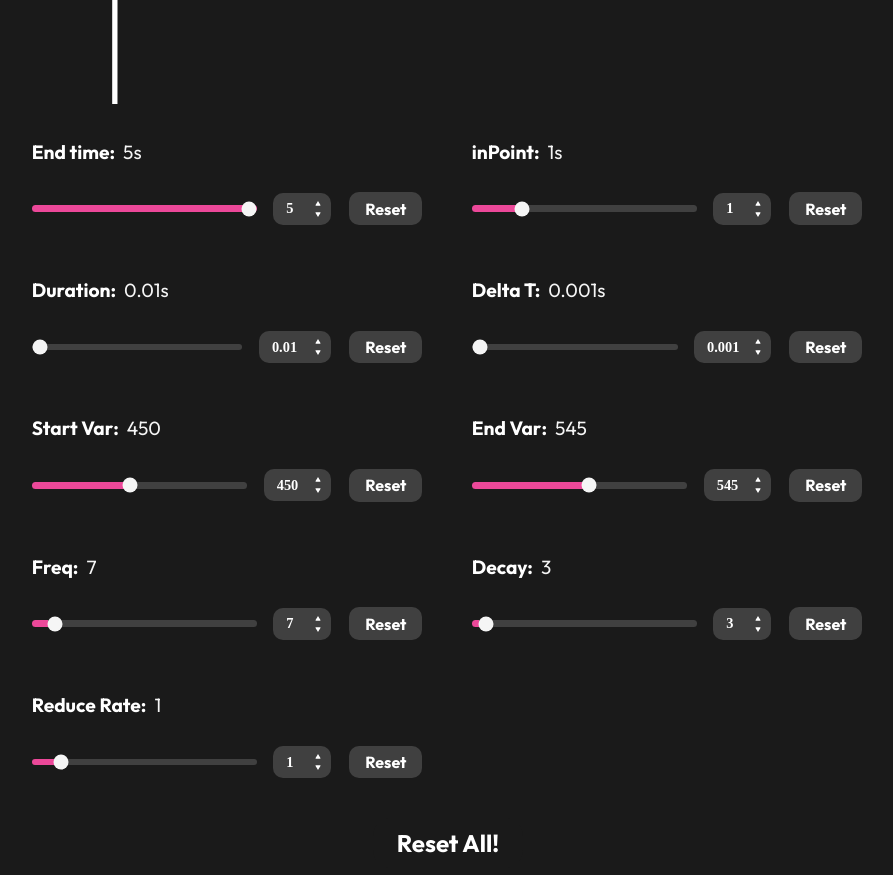
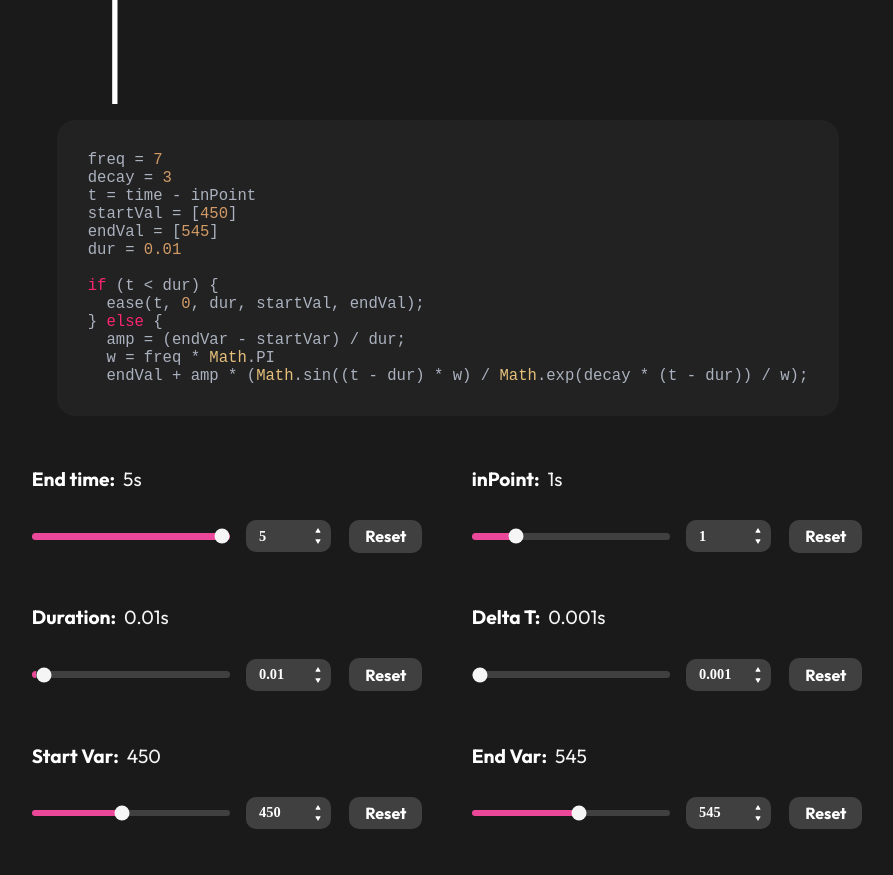
Before and after one commit to Phonedolly/next-next-overshoot-sim, a Next.js app: page / in a window 1280 px wide. Shown: the part 780-1655 px from the top of the page, without its empty margins (192-1085 px from the left). Built offline with nearby package versions, Linux system fonts and the light colour scheme.

Commit message:
add code block

```diff
--- a/package.json
+++ b/package.json
@@ -15,6 +15,7 @@
     "next": "13.3.1",
     "react": "18.2.0",
     "react-dom": "18.2.0",
+    "react-syntax-highlighter": "^15.5.0",
     "styled-components": "^5.3.10"
   }
 }
--- a/pages/index.js
+++ b/pages/index.js
@@ -1,14 +1,17 @@
-import Head from 'next/head'
-import Image from 'next/image'
-import { Outfit } from 'next/font/google'
-import styles from '@/styles/Home.module.css'
-import styled, { css } from 'styled-components'
-import { motion } from 'framer-motion'
-import React from 'react'
-import { useEffect } from 'react'
+import Head from 'next/head';
+import Image from 'next/image';
+import { Outfit, JetBrains_Mono } from 'next/font/google';
+import styles from '@/styles/Home.module.css';
+import styled, { css } from 'styled-components';
+import { motion } from 'framer-motion';
+import Highlight from 'react-highlight';
+import React from 'react';
+import { useEffect } from 'react';
+import SyntaxHighlighter from 'react-syntax-highlighter';
+import { atomOneDarkReasonable as theme } from 'react-syntax-highlighter/dist/cjs/styles/hljs';
 
 const outfit = Outfit({ subsets: ['latin'] })
-console.log(outfit)
+const jetBrainsMono = JetBrains_Mono({ subsets: ['latin'] });
 const REDUCE_RATE = 1;
 const X_AMPLIFY_FACTOR = 600;
 const DIFF_X = 0.53;
@@ -70,6 +73,16 @@ const Container = styled.main`
       margin: 3rem 15vw;
     }
 `;
+
+// const StyledHightlight = styled(Highlight)`
+//   /* background-color: hsl(0, 0%, 10%); */
+//   border-radius: 18px;
+//   font-size: 1.2em;
+//   .hljs{
+
+//   }
+// `
+
 const OptionsContainer = styled.div`
 
   gap: 1.5em 2em;
@@ -136,7 +149,7 @@ const Title = styled.h1`
   `;
 
 
-const Range = styled(motion.input)`
+const Range = styled.input`
 appearance: none;
 width: 100%;
 background-color: transparent;
@@ -148,7 +161,7 @@ cursor: pointer;
 background-image: linear-gradient(to right, #ec4899 0%, #ec4899 ${makePercentage}, #404040 ${makePercentage}, #404040 100%);
 `;
 
-const NumInput = styled(motion.input)`
+const NumInput = styled.input`
   /* --input-focus-border: #ec4899; */
   appearance: none;
   margin: 0.6em;
@@ -158,7 +171,7 @@ const NumInput = styled(motion.input)`
   outline: 0;
   background: #404040;
   color: white;
-  width: calc(2.5rem + 0.3rem * ${props => { return props.numberLength > 1 ? props.numberLength : 1 }});
+  width: 4.5rem;
   font-family: ${outfit.className};
   font-weight: bold;
   font-size: 0.9rem;
@@ -259,13 +272,32 @@ export default function Home() {
         </motion.svg>
       return graph
     }
-    // console.log(1)
     setGraph(drawGraph());
   }, [refreshKey, config])
   return (
     <Container className={`${outfit.className}`} >
       <Title>After Effect Overshoot Expression Simulator</Title>
       {graph}
+      <SyntaxHighlighter language='javascript' style={theme} wrapLines wrapLongLines customStyle={{
+        borderRadius: "18px",
+        backgroundColor: "#222222",
+        padding: "2em",
+        fontSize: "1.2em"
+      }}>
+        {`freq = ${config.freq}
+decay = ${config.decay}
+t = time - inPoint
+startVal = [${config.startVar}]
+endVal = [${config.endVar}]
+dur = ${config.dur}
+
+if (t < dur) {
+  ease(t, 0, dur, startVal, endVal);
+} else {
+  amp = (endVar - startVar) / dur;
+  w = freq * Math.PI
+  endVal + amp * (Math.sin((t - dur) * w) / Math.exp(decay * (t - dur)) / w);`}
+      </SyntaxHighlighter>
       <OptionsContainer>
         <OptionContainer>
           <OptionTitleAndValueContainer>
@@ -295,8 +327,8 @@ export default function Home() {
             <OptionValue>{config.dur}s</OptionValue>
           </OptionTitleAndValueContainer>
           <RangeAndReset>
-            <Range type='range' min='0.00' max='5.00' step='0.0001' onChange={(e) => setConfig({ ...config, dur: parseFloat(e.target.value) })} value={config.dur} />
-            <NumInputWithMotion min='0.00' max='5.00' step='0.0001' onChange={(e) => setConfig({ ...config, dur: parseFloat(e.target.value) })} value={config.dur} />
+            <Range type='range' min='0.00' max='0.50' step='0.0001' onChange={(e) => setConfig({ ...config, dur: parseFloat(e.target.value) })} value={config.dur} />
+            <NumInputWithMotion min='0.00' max='0.50' step='0.0001' onChange={(e) => setConfig({ ...config, dur: parseFloat(e.target.value) })} value={config.dur} />
             <OptionResetButton handler={() => setConfig({ ...config, dur: INIT_VARS.dur })} />
           </RangeAndReset>
         </OptionContainer>
```
Also changed, not shown: 1 other file (tests, documents, lock files or other folders).
